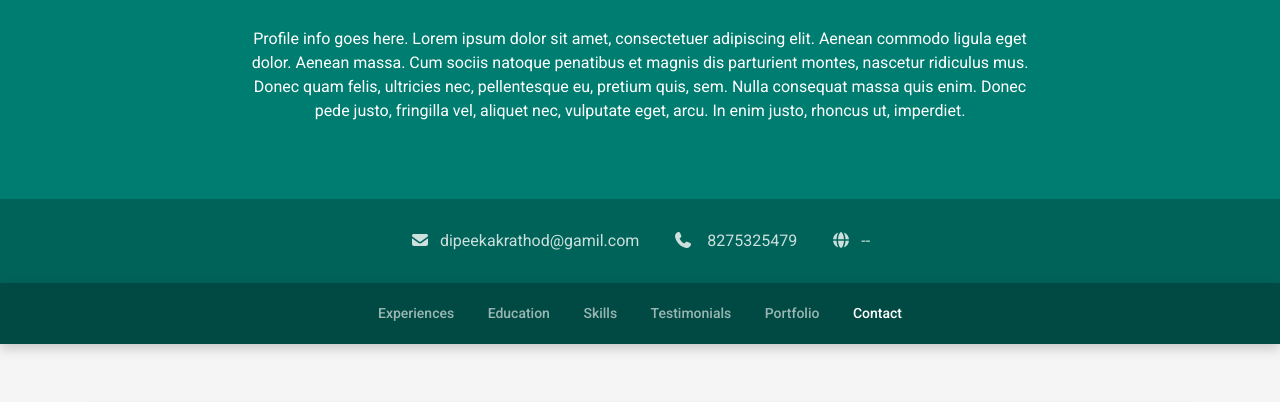
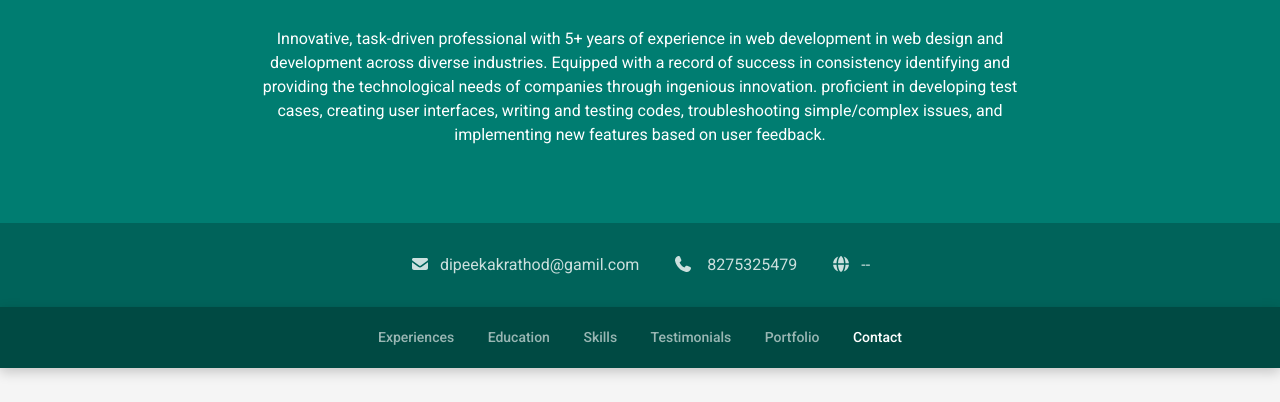
Before and after one commit to dipeeka-rathod/dipeeka-portfolio.github.io, a plain HTML site: page index.html in a window 1280 px wide. Shown: the part 375-777 px from the top of the page. Drawn offline with nearby package versions, Linux system fonts and the light colour scheme.

Commit message:
description change

```diff
--- a/index.html
+++ b/index.html
@@ -68,7 +68,10 @@
                 <h1 class="name">Dipeeka Rathod</h1>
                 <div class="title">UI Designer / Front End Developer</div>
                 <div class="profile">
-                    <p>Profile info goes here. Lorem ipsum dolor sit amet, consectetuer adipiscing elit. Aenean commodo ligula eget dolor. Aenean massa. Cum sociis natoque penatibus et magnis dis parturient montes, nascetur ridiculus mus. Donec quam felis, ultricies nec, pellentesque eu, pretium quis, sem. Nulla consequat massa quis enim. Donec pede justo, fringilla vel, aliquet nec, vulputate eget, arcu. In enim justo, rhoncus ut, imperdiet.</p>
+                    <p>Innovative, task-driven professional with 5+ years of experience in web development in web design and development
+                        across diverse industries. Equipped with a record of success in consistency identifying and  providing the
+                        technological needs of companies through ingenious innovation. proficient in developing test cases, creating user interfaces, writing and testing codes,
+                       troubleshooting simple/complex issues, and implementing new features based on user feedback.</p>
                 </div><!--//profile-->
             </div><!--//container-->
         </div><!--//intro-->
```
